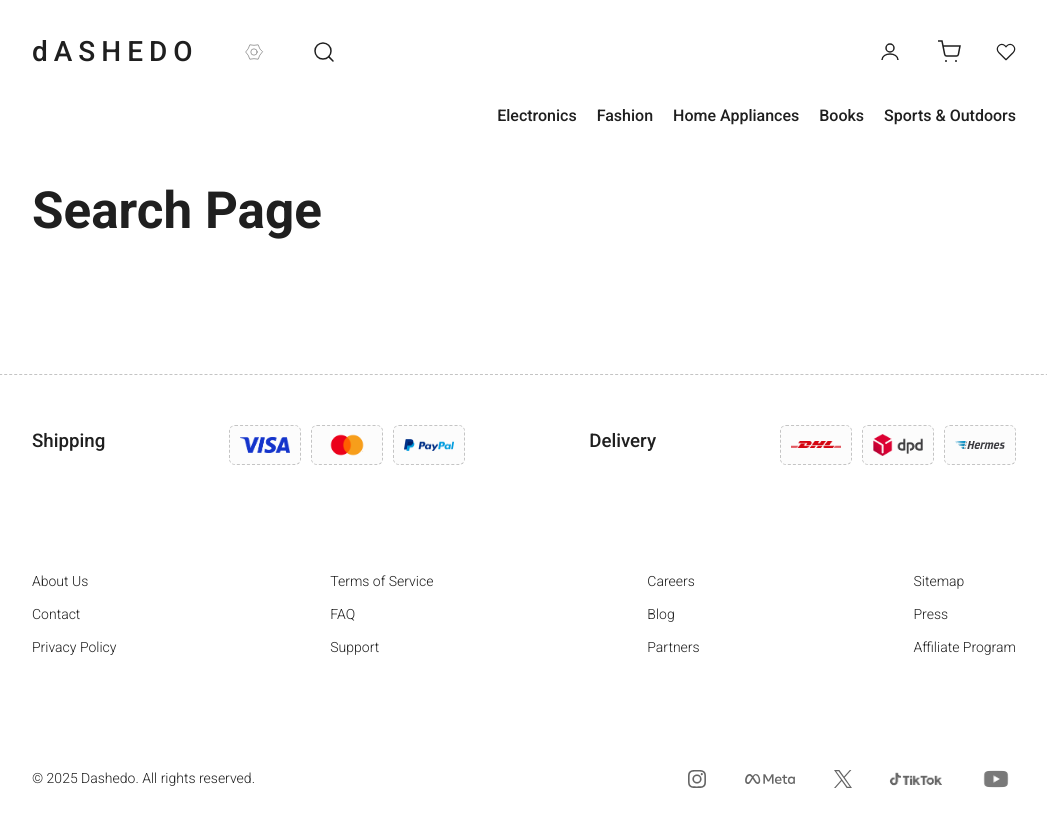
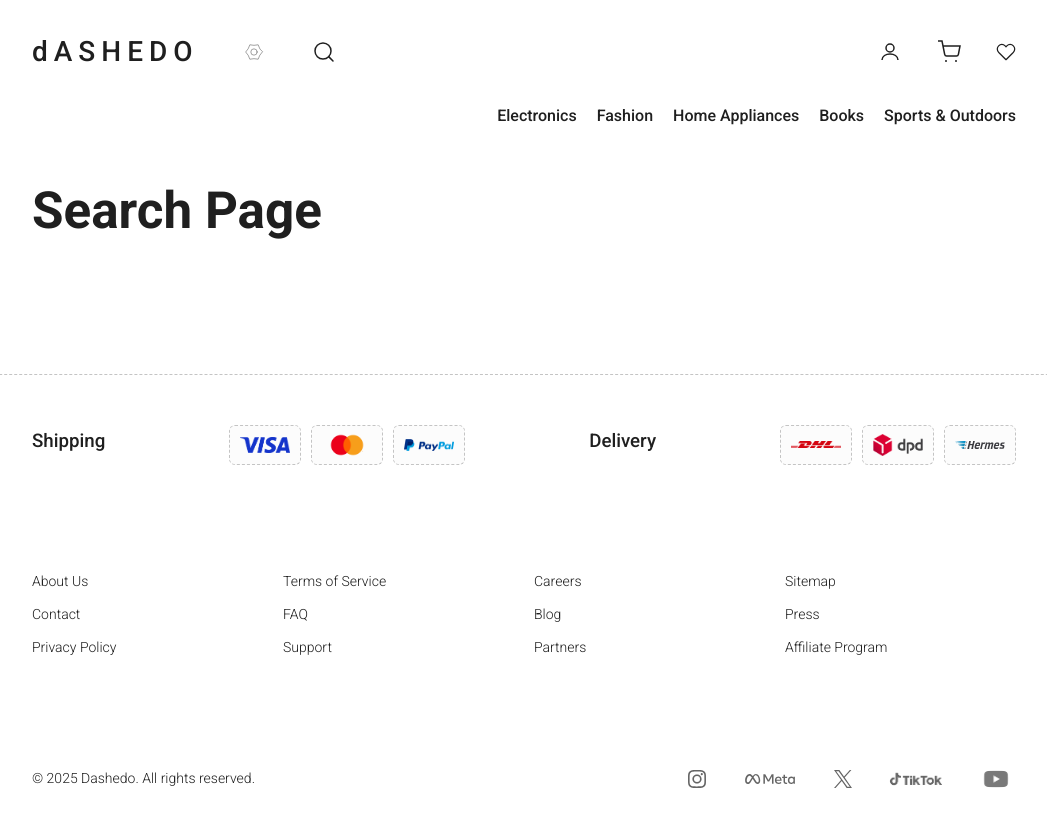
Before and after one commit to corechuv/market, a React (Vite) app: page /search in a window 1280 px wide. Shown: the top 826 px of the page, without its empty margins (116-1163 px from the left). Built offline with nearby package versions, Linux system fonts and the light colour scheme.

Commit message:
fix(footer): make footerNav grid active; remove generic section flex; set display on specific sections

```diff
--- a/src/components/Footer/Footer.module.scss
+++ b/src/components/Footer/Footer.module.scss
@@ -1,4 +1,4 @@
-/* брейки */
+/* breakpoints */
 $bp-sm: 480px;
 $bp-md: 768px;
 $bp-lg: 1024px;
@@ -19,21 +19,15 @@ $bp-lg: 1024px;
     &--col {
       &:first-child { border-top: 1px dashed var(--border); }
 
+      /* общий контейнер секции — БЕЗ display, чтобы не перебивать приватные секции */
       section {
-        display: flex;
         margin: 0 auto;
-        align-items: center;
-        justify-content: space-between;
-        gap: 20px;
         width: 100%;
         max-width: 1024px;
         padding: 50px 20px;
         box-sizing: border-box;
 
         @media (max-width: $bp-md) {
-          flex-direction: column;
-          align-items: stretch;
-          gap: 16px;
           padding: 24px 16px;
         }
       }
@@ -41,10 +35,10 @@ $bp-lg: 1024px;
   }
 }
 
-/* нав-колонки: 4 → 2 → 1 */
+/* ===== NAV (4 → 3 → 2 → 1) ===== */
 .footerNav {
   width: 100%;
-  display: grid;
+  display: grid; /* теперь grid не перебивается */
   grid-template-columns: repeat(4, minmax(0, 1fr));
   gap: 20px;
 
@@ -76,9 +70,9 @@ $bp-lg: 1024px;
   @media (max-width: $bp-md) { font-size: 13px; }
 }
 
-/* нижняя строка: в столбик на мобиле */
+/* ===== BOTTOM STRIP ===== */
 .footerBottom {
-  display: flex;
+  display: flex;                /* задаём display здесь, не в общем section */
   justify-content: space-between;
   align-items: center;
   padding: 20px 0;
@@ -98,14 +92,23 @@ $bp-lg: 1024px;
   font-size: 14px;
   font-weight: 300;
 
-  @media (max-width: $bp-md) { font-size: 13px; }
+  @media (max-width: $bp-md) { font-size: 13px; text-align: center; }
 }
 
-/* блок с методами: на мобилке — компактней и со скроллом */
+/* ===== SHIPPING / PAYMENT BLOCK ===== */
 .methodContainer {
+  display: flex;               /* и здесь задаём flex локально */
+  align-items: center;
+  justify-content: space-between;
+  gap: 20px;
   padding: 40px 0;
 
-  @media (max-width: $bp-md) { padding: 8px 0 0; }
+  @media (max-width: $bp-md) {
+    flex-direction: column;
+    align-items: stretch;
+    gap: 16px;
+    padding: 8px 0 0;
+  }
 
   &__title {
     font-weight: 500;
@@ -151,7 +154,7 @@ $bp-lg: 1024px;
   }
 }
 
-/* соцсети: центр и обтекание на мобиле */
+/* ===== SOCIAL ===== */
 .socialLinks {
   display: flex;
   justify-content: start;
```
